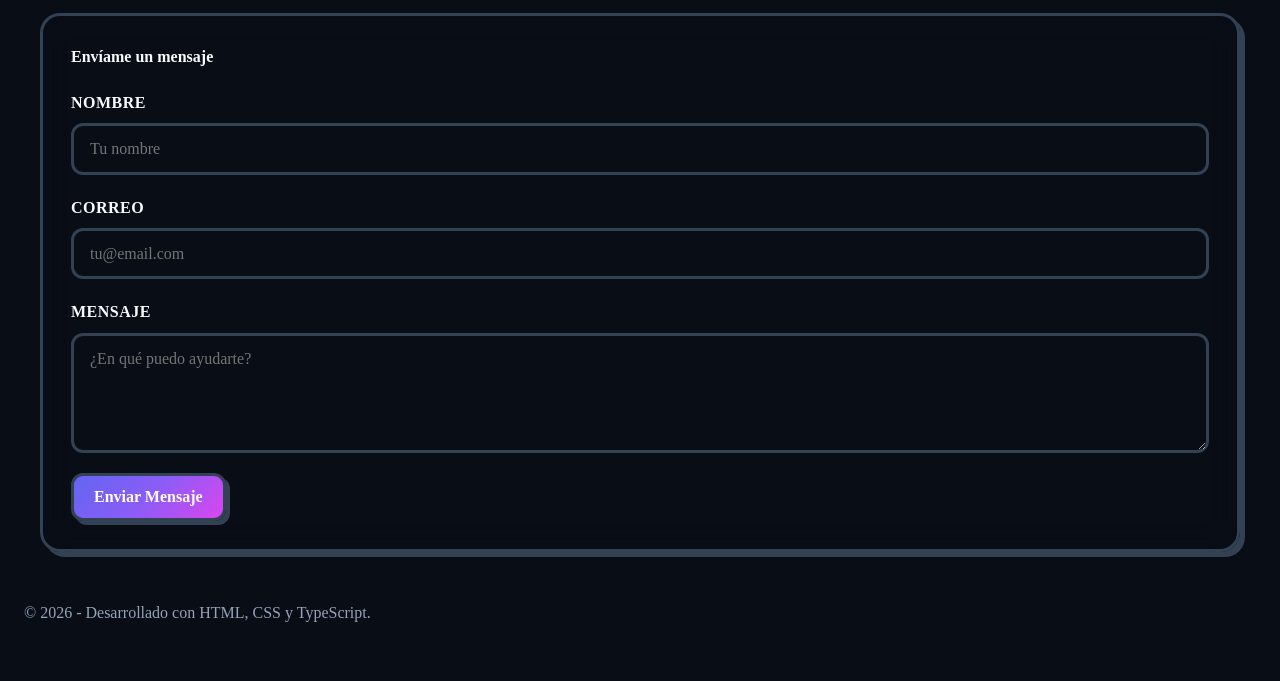
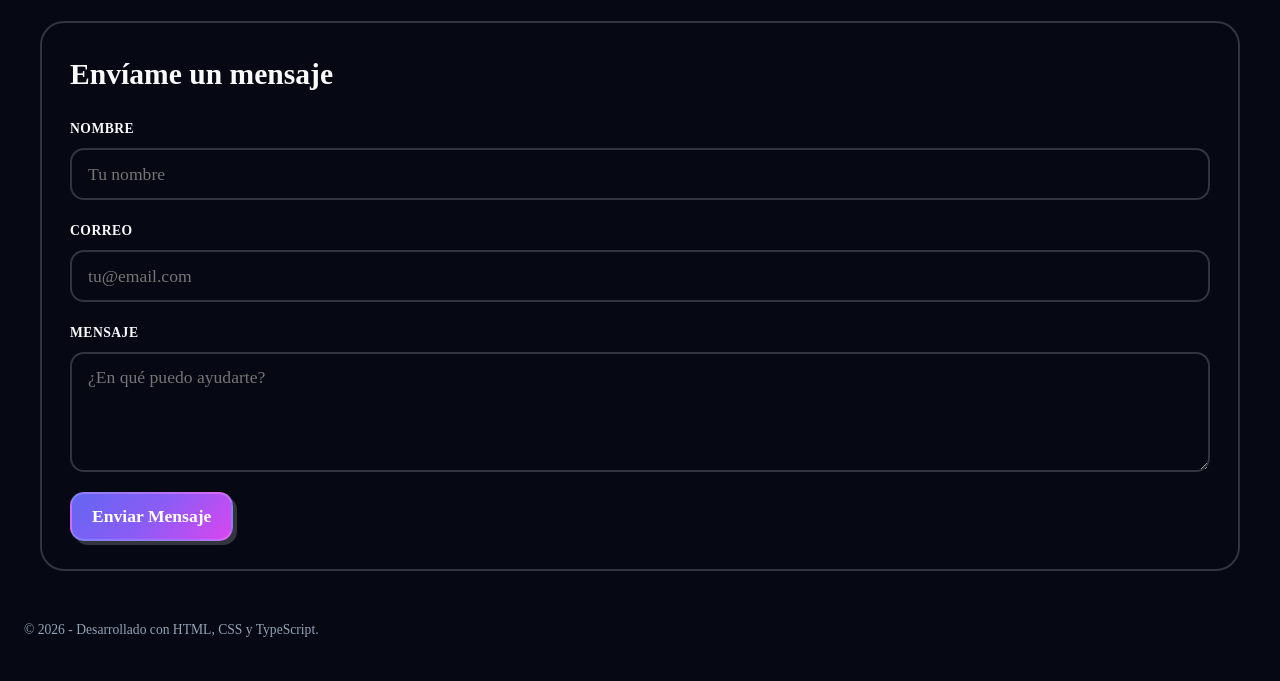
Before and after one commit to Joguisam-gt/Portafolio-Frontend, a website built with Vite: page index.html in a window 1280 px wide. Shown: the part 988-1669 px from the top of the page. Built offline with nearby package versions, Linux system fonts and the light colour scheme.

Commit message:
fix(variables): Agregamos la importación de Plus Jakarta Sans al inicio del archivo y creamos esferas de luz neón flotantes en el fondo (body::before y body::after) para que el efecto traslúcido y esmerilado de cristal se note al 100%.

```diff
--- a/assets/css/variables.css
+++ b/assets/css/variables.css
@@ -1,4 +1,16 @@
+@import url("https://fonts.googleapis.com/css2?family=Plus+Jakarta+Sans:ital,wght@0,300..800;1,300..800&display=swap");
+
 :root {
+    /* Tipografía */
+    --font-main:
+        "Plus Jakarta Sans", -apple-system, BlinkMacSystemFont, sans-serif;
+
+    /* Tamaño de fuente fluido con clamp() */
+    --font-title: clamp(2rem, 4vw + 1rem, 3.25rem);
+    --font-subtitle: clamp(1.25rem, 2vw + 0.8rem, 1.85rem);
+    --font-body: clamp(0.95rem, 1vw + 0.5rem, 1.1rem);
+    --font-caption: 0.85rem;
+
     /* Colores Neón Base */
     --color-primary: #6366f1;
     --color-secondary: #06b6d4;
@@ -11,52 +23,47 @@
             #d946ef 100%);
     --gradient-secondary: linear-gradient(135deg, #06b6d4 0%, #3b82f6 100%);
     --gradient-accent: linear-gradient(135deg, #a3e635 0%, #10b981 100%);
-    --gradient-card-dark: linear-gradient(145deg,
-            rgba(30, 41, 59, 0.7) 0%,
-            rgba(15, 23, 42, 0.85) 100%);
-    --gradient-card-light: linear-gradient(145deg,
-            rgba(255, 255, 255, 0.9) 0%,
-            rgba(241, 245, 249, 0.75) 100%);
 
-    /* Neobrutalismo */
-    --border-width: 3px;
-    --border-color: #0f172a;
-    --border-radius: 20px;
-    --border-radius-sm: 12px;
-
-    /* Sombras e Iluminación */
-    --shadow-brutal: 5px 5px 0px var(--border-color);
-    --glass-blur: blur(16px);
+    /* Neobrutalismo Híbrido */
+    --border-width: 2.5px;
+    --border-radius: 24px;
+    --border-radius-sm: 14px;
 }
 
-/* Tema Oscuro (Predeterminado) */
+/* Tema Oscuro Cyber-Glass */
 [data-theme="dark"] {
-    --bg-main: #090d16;
-    --bg-body-gradient: radial-gradient(circle at 50% 0%,
-            #1e1b4b 0%,
-            #090d16 70%);
-    --bg-card: var(--gradient-card-dark);
-    --bg-card-hover: linear-gradient(145deg,
-            rgba(40, 53, 78, 0.8) 0%,
-            rgba(15, 23, 42, 0.95) 100%);
+    --bg-main: #060913;
     --color-text: #f8fafc;
     --color-text-muted: #94a3b8;
-    --border-color: #334155;
+    --border-color: rgba(255, 255, 255, 0.18);
     --shadow-color: #000000;
+
+    /* Cristal Cyber */
+    --glass-bg: linear-gradient(135deg,
+            rgba(255, 255, 255, 0.07) 0%,
+            rgba(255, 255, 255, 0.02) 100%);
+    --glass-bg-hover: linear-gradient(135deg,
+            rgba(255, 255, 255, 0.12) 0%,
+            rgba(255, 255, 255, 0.04) 100%);
+    --glass-border: rgba(255, 255, 255, 0.22);
+    --neon-glow: rgba(99, 102, 241, 0.35);
 }
 
-/* Tema Claro */
+/* Tema Claro Cyber-Glass */
 [data-theme="light"] {
-    --bg-main: #f8fafc;
-    --bg-body-gradient: radial-gradient(circle at 50% 0%,
-            #e0e7ff 0%,
-            #f8fafc 70%);
-    --bg-card: var(--gradient-card-light);
-    --bg-card-hover: linear-gradient(145deg,
-            rgba(255, 255, 255, 1) 0%,
-            rgba(226, 232, 240, 0.9) 100%);
+    --bg-main: #f0f4f8;
     --color-text: #0f172a;
     --color-text-muted: #475569;
     --border-color: #0f172a;
     --shadow-color: #0f172a;
+
+    /* Cristal Light */
+    --glass-bg: linear-gradient(135deg,
+            rgba(255, 255, 255, 0.7) 0%,
+            rgba(255, 255, 255, 0.4) 100%);
+    --glass-bg-hover: linear-gradient(135deg,
+            rgba(255, 255, 255, 0.85) 0%,
+            rgba(255, 255, 255, 0.6) 100%);
+    --glass-border: rgba(15, 23, 42, 0.3);
+    --neon-glow: rgba(99, 102, 241, 0.2);
 }
```
